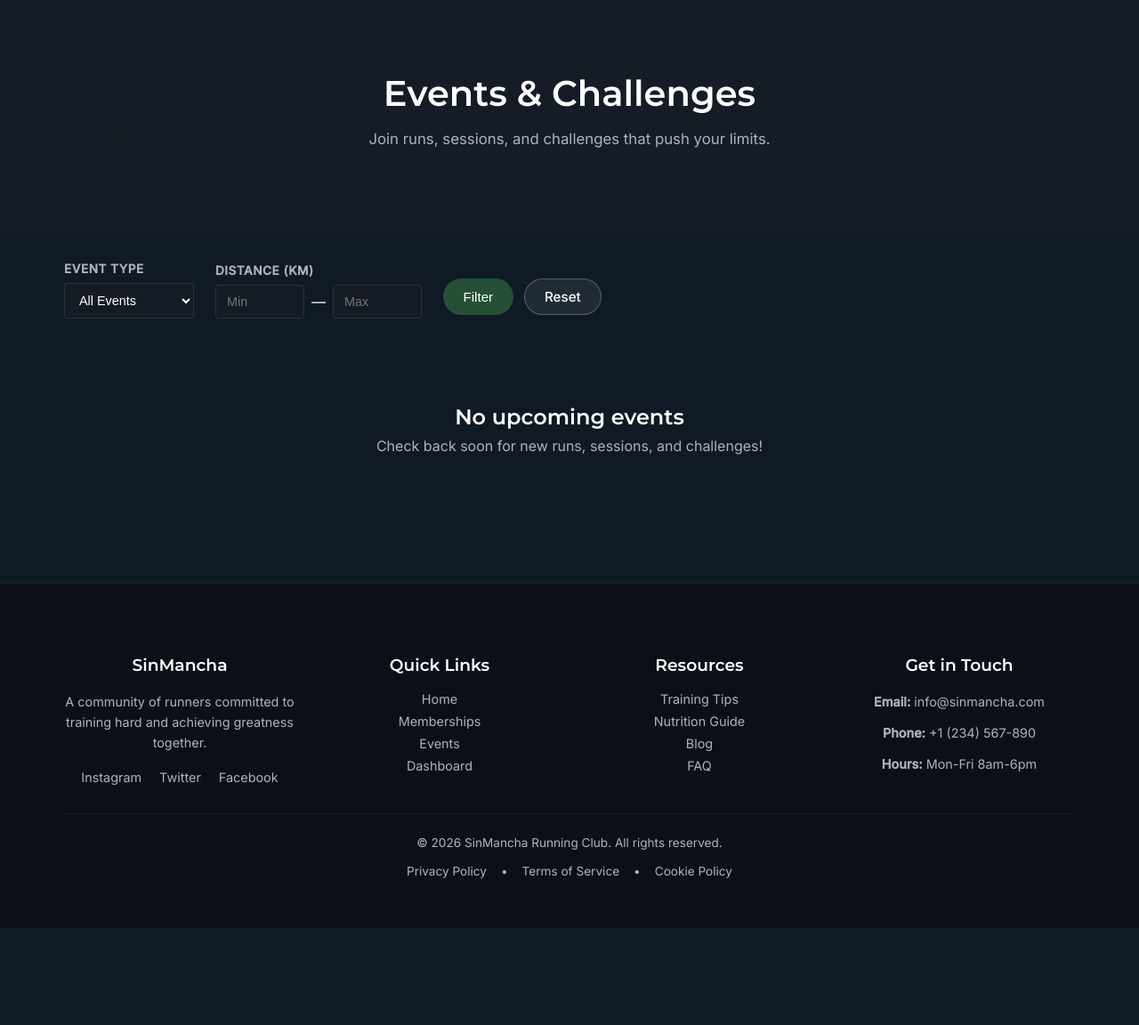
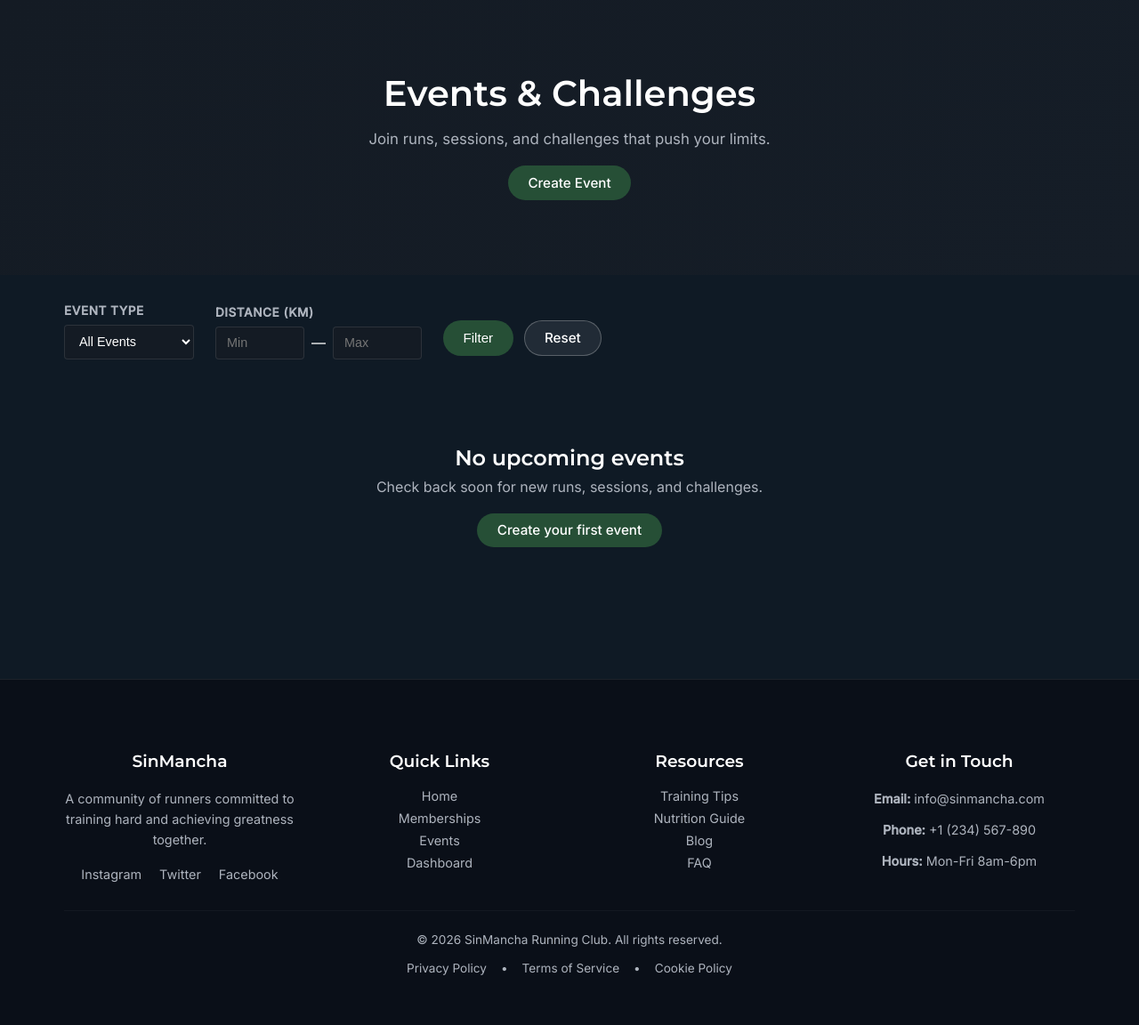
Before and after one commit to Anasousa11/SM5K, a Django app: page /events/ in a window 1280 px wide. Shown: the part 122-1274 px from the top of the page at 89% size. Before the commit the page ends 1165 px from the top, so only its background shows below. Run offline with Django 5.2, Linux system fonts and the light colour scheme; a user stored in the database is signed in; data comes from the database, SQL or seed files in the repository.

Commit message:
Update events.html

```diff
--- a/templates/events.html
+++ b/templates/events.html
@@ -9,10 +9,15 @@
   <div class="container">
     <h1>Events & Challenges</h1>
     <p>Join runs, sessions, and challenges that push your limits.</p>
+
+    {% if can_manage_events %}
+      <div style="margin-top: 1rem;">
+        <a href="{% url 'create_event' %}" class="btn btn-primary">Create Event</a>
+      </div>
+    {% endif %}
   </div>
 </section>
 
-<!-- FILTERS -->
 <section class="container events-filters-section">
   <form method="get" class="events-filters">
     <div class="filter-group">
@@ -41,13 +46,11 @@
   </form>
 </section>
 
-<!-- EVENTS GRID -->
 <section class="container events-grid-section">
   {% if events %}
     <div class="events-grid">
       {% for event in events %}
         <article class="event-card">
-          <!-- EVENT IMAGE -->
           <div class="event-image">
             {% if event.event_type == "running_club" %}
               <img src="{% static 'img/running.jpg' %}" alt="{{ event.title }}">
@@ -61,7 +64,6 @@
             <div class="event-type-badge">{{ event.get_event_type_display }}</div>
           </div>
 
-          <!-- EVENT DETAILS -->
           <div class="event-content">
             <h3 class="event-title">{{ event.title }}</h3>
 
@@ -70,18 +72,21 @@
                 <span class="meta-label">Date & Time</span>
                 <span class="meta-value">{{ event.date|date:"M d, Y" }} • {{ event.start_time|time:"H:i" }}</span>
               </div>
+
               {% if event.location %}
                 <div class="meta-item">
                   <span class="meta-label">Location</span>
                   <span class="meta-value">{{ event.location }}</span>
                 </div>
               {% endif %}
+
               {% if event.distance_km %}
                 <div class="meta-item">
                   <span class="meta-label">Distance</span>
                   <span class="meta-value">{{ event.distance_km }} km</span>
                 </div>
               {% endif %}
+
               {% if event.target_reps %}
                 <div class="meta-item">
                   <span class="meta-label">Target</span>
@@ -94,7 +99,6 @@
               <p class="event-description">{{ event.description|truncatewords:20 }}</p>
             {% endif %}
 
-            <!-- AVAILABILITY & PRICE -->
             <div class="event-footer">
               <div class="event-availability">
                 {% if event.is_full %}
@@ -113,9 +117,20 @@
               </div>
             </div>
 
-            <!-- ACTION BUTTON -->
-            <div class="event-action">
-              {% if user.is_authenticated and user|has_attr:'client_profile' %}
+            {% if can_manage_events and user.is_staff %}
+              <div class="event-action" style="display: flex; gap: 0.75rem; margin-top: 1rem;">
+                <a class="btn btn-secondary" href="{% url 'edit_event' event.id %}" style="flex: 1; text-align: center;">Edit</a>
+                <a class="btn btn-primary" href="{% url 'delete_event' event.id %}" style="flex: 1; text-align: center;">Delete</a>
+              </div>
+
+            {% elif can_manage_events and trainer_profile and event.trainer_id == trainer_profile.id %}
+              <div class="event-action" style="display: flex; gap: 0.75rem; margin-top: 1rem;">
+                <a class="btn btn-secondary" href="{% url 'edit_event' event.id %}" style="flex: 1; text-align: center;">Edit</a>
+                <a class="btn btn-primary" href="{% url 'delete_event' event.id %}" style="flex: 1; text-align: center;">Delete</a>
+              </div>
+
+            {% elif user.is_authenticated and user|has_attr:'client_profile' %}
+              <div class="event-action">
                 {% if event.id in joined_ids %}
                   <form method="post" action="{% url 'leave_event' event.id %}" style="width: 100%;">
                     {% csrf_token %}
@@ -127,10 +142,12 @@
                     <button class="btn btn-primary" type="submit" style="width: 100%;" {% if event.is_full %}disabled{% endif %}>Join Event</button>
                   </form>
                 {% endif %}
-              {% else %}
+              </div>
+            {% else %}
+              <div class="event-action">
                 <a class="btn btn-primary" href="{% url 'account_login' %}" style="width: 100%; text-align: center;">Login to Join</a>
-              {% endif %}
-            </div>
+              </div>
+            {% endif %}
           </div>
         </article>
       {% endfor %}
@@ -138,7 +155,13 @@
   {% else %}
     <div class="empty-state">
       <h2>No upcoming events</h2>
-      <p>Check back soon for new runs, sessions, and challenges!</p>
+      <p>Check back soon for new runs, sessions, and challenges.</p>
+
+      {% if can_manage_events %}
+        <div style="margin-top: 1rem;">
+          <a href="{% url 'create_event' %}" class="btn btn-primary">Create your first event</a>
+        </div>
+      {% endif %}
     </div>
   {% endif %}
 </section>
```
